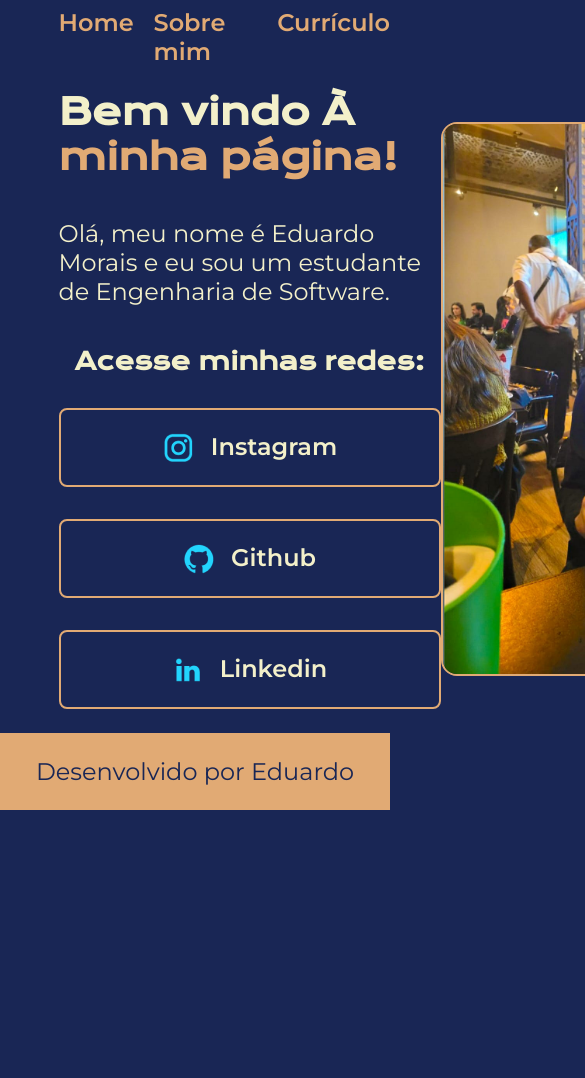
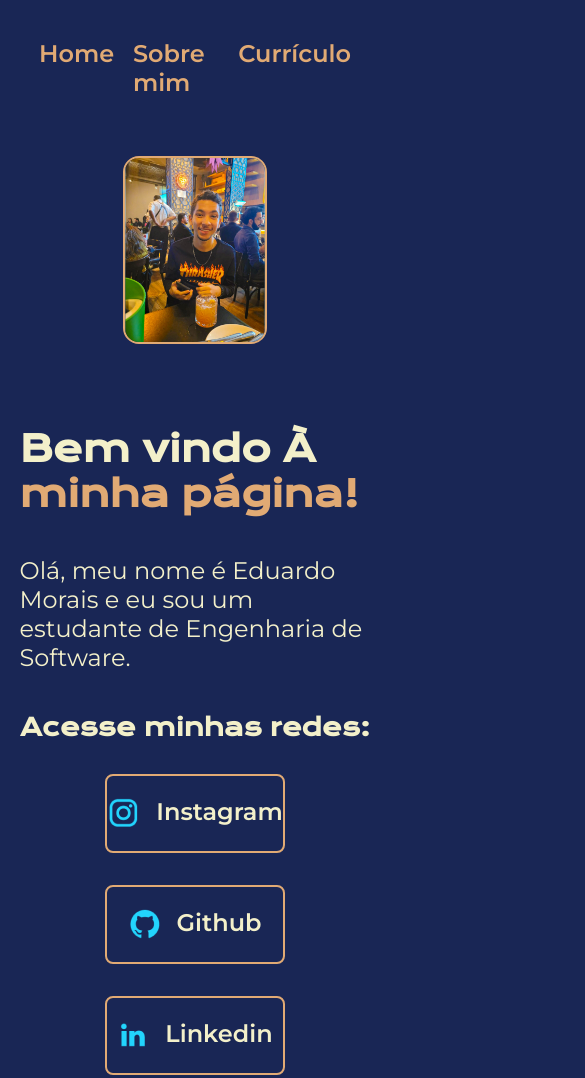
Before and after one commit to Edumorais08/fundamentos-front-end, a plain HTML site: page index.html in a window 390 px wide. Shown: the top 1078 px of the page, 585 px wide, since content can reach past the window. Before the commit the page ends 844 px from the top, so only its background shows below. Drawn offline with nearby package versions, Linux system fonts and the light colour scheme.

Commit message:
site responsivo

```diff
--- a/styles/style.CSS
+++ b/styles/style.CSS
@@ -35,7 +35,7 @@ body {
 .cabecalho__menu__link {
     color: var(--cor-terciaria);
     font-family: var(--fonte-secundaria);
-    font-size: 24px;
+    font-size: 1.5rem;
     font-weight: 600;
     text-decoration: none;
 }
@@ -45,17 +45,18 @@ body {
     display: flex;
     align-items: center;
     justify-content: space-between;
+    gap: 82px;
 }
 
 .apresentacao__imagem {
-    width: 488px;
-    height: 550px;
+    width: 40%;
+    height: 30%;
     border: 2px solid var(--cor-terciaria);
     border-radius: 16px;
 }
 
 .apresentacao__conteudo {
-    width: 574px;
+    width: 50%;
     display: flex;
     flex-direction: column;
     gap: 40px;
@@ -64,7 +65,7 @@ body {
 
 .apresentacao__conteudo__titulo {
     font-family: var(--fonte-primaria);
-    font-size: 36px;
+    font-size: 2.25rem;
 }
 
 .titulo-destaque {
@@ -74,7 +75,7 @@ body {
 
 .apresentacao__conteudo__texto {
     font-family: var(--fonte-secundaria);
-    font-size: 24px;
+    font-size: 1.5rem;
 }
 
 .apresentacao__conteudo__link {
@@ -96,17 +97,17 @@ body {
 
 .apresentacao__links__subtitulo {
     font-family: var(--fonte-primaria);
-    font-size: 24px;
+    font-size: 1.5rem;
   }
 
 .apresentacao__links__link {
     display: flex;
     justify-content: center;
     gap: 16px;
-    width: 378px;
+    width: 50%;
     border-radius: 8px;
     text-align: center;
-    font-size: 24px;
+    font-size: 1.5rem;
     font-weight: 600;
     padding: 21.5px 0;
     text-decoration: none;
@@ -126,5 +127,25 @@ body {
     color: var(--cor-primaria);
     text-align: center;
     font-family: var(--fonte-secundaria);
-    font-size: 24px;
+    font-size: 1.5rem;
 }
+
+@media (max-width: 1200px) {
+    .cabecalho {
+        padding: 10%;
+    }
+
+    .cabecalho__menu {
+        justify-content: center;
+    }
+
+    .apresentacao {
+        flex-direction: column-reverse;
+        padding: 5%;
+    }
+
+    .apresentacao__conteudo {
+        width: auto;
+    }
+
+}
```
